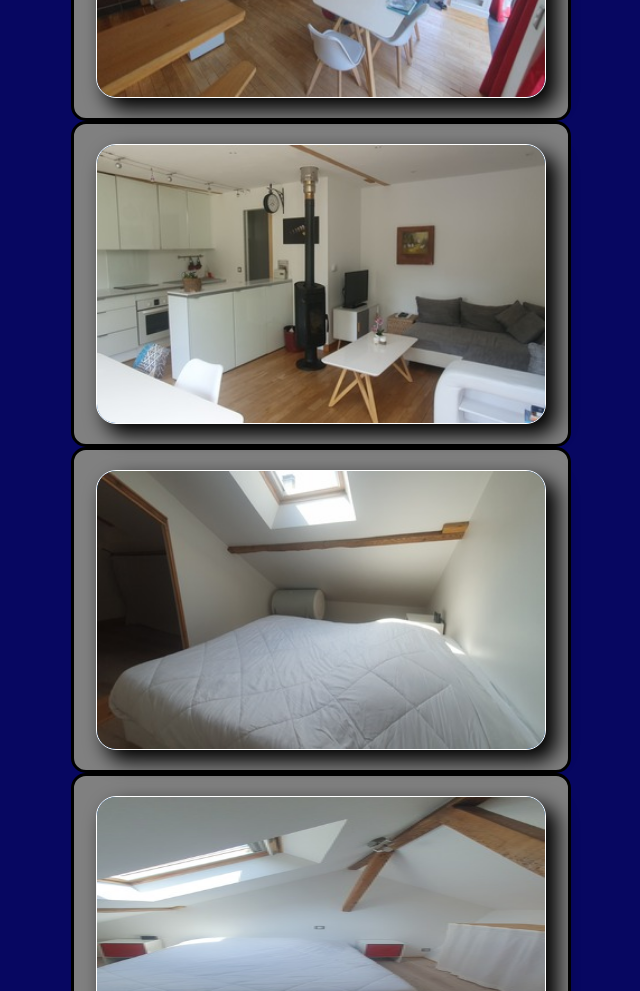
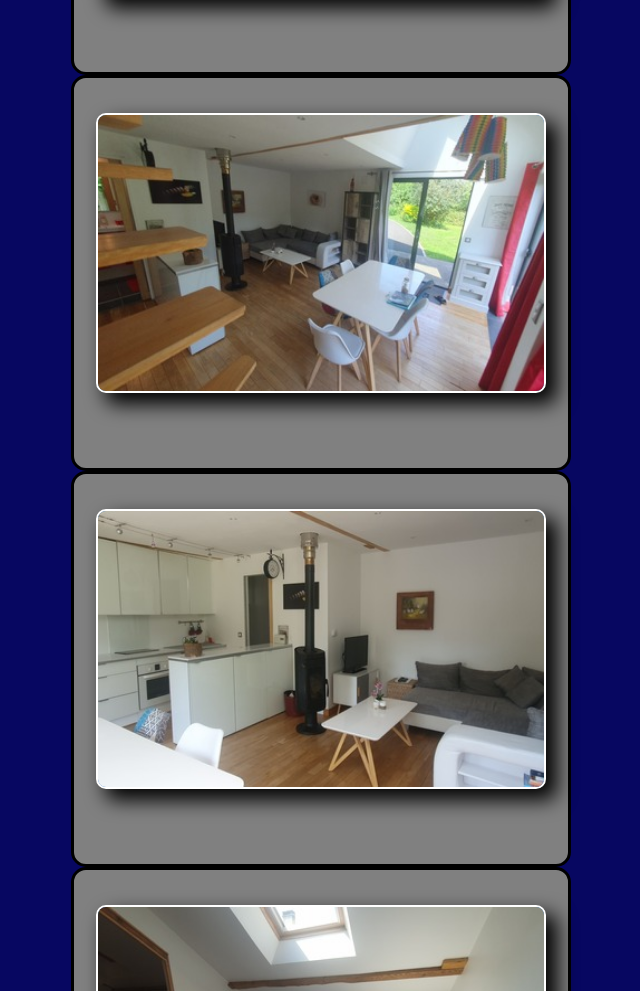
Before and after one commit to HUBERTBRICAU/slider, a plain HTML site: page index.html in a window 1280 px wide. Shown: the part 5274-6265 px from the top of the page, without its empty margins (319-959 px from the left). Drawn offline with Linux system fonts and the light colour scheme.

Commit message:
Revert "1607"
This reverts commit 8bf081be72857111d89f8a6ab5809f4652681949.

```diff
--- a/index.html
+++ b/index.html
@@ -55,40 +55,40 @@
       <div class="slider-wrapper">
         <div class="entete">Le chalet</div>
         <div class="card-list">
-          <div class="card-item2">
-            <img src="chalet/arrivee.jpg" alt="" class="user-image2" />
+          <div class="card-item">
+            <img src="chalet/arrivee.jpg" alt="" class="user-image" />
             <!-- <h2 class="user-name">Le carolo</h2> -->
           </div>
-          <div class="card-item2">
-            <img src="chalet/baie.jpg" alt="" class="user-image2" />
+          <div class="card-item">
+            <img src="chalet/baie.jpg" alt="" class="user-image" />
             <!-- <h2 class="user-name">Les ardoises</h2> -->
           </div>
-          <div class="card-item2">
-            <img src="chalet/generale.jpg" alt="" class="user-image2" />
+          <div class="card-item">
+            <img src="chalet/generale.jpg" alt="" class="user-image" />
             <!-- <h2 class="user-name">La brioche</h2> -->
           </div>
-          <div class="card-item2">
-            <img src="chalet/escalier.jpg" alt="" class="user-image2" />
+          <div class="card-item">
+            <img src="chalet/escalier.jpg" alt="" class="user-image" />
             <!-- <h2 class="user-name">La bière</h2> -->
           </div>
-          <div class="card-item2">
-            <img src="chalet/vueduhaut.jpg" alt="" class="user-image2" />
+          <div class="card-item">
+            <img src="chalet/vueduhaut.jpg" alt="" class="user-image" />
             <!-- <h2 class="user-name">La cacasse...</h2> -->
           </div>
-          <div class="card-item2">
-            <img src="chalet/VUEeNSEMBLE.jpg" alt="" class="user-image2" />
+          <div class="card-item">
+            <img src="chalet/VUEeNSEMBLE.jpg" alt="" class="user-image" />
             <!-- <h2 class="user-name">La brioche</h2> -->
           </div>
-          <div class="card-item2">
-            <img src="chalet/chambre2.jpg" alt="" class="user-image2" />
+          <div class="card-item">
+            <img src="chalet/chambre2.jpg" alt="" class="user-image" />
             <!-- <h2 class="user-name">La cacasse...</h2> -->
           </div>
-          <div class="card-item2">
-            <img src="chalet/chambre.jpg" alt="" class="user-image2" />
+          <div class="card-item">
+            <img src="chalet/chambre.jpg" alt="" class="user-image" />
             <!-- <h2 class="user-name">Le gâteau mollet</h2> -->
           </div>
-          <div class="card-item2">
-            <img src="chalet/sallleDeBains.jpg" alt="" class="user-image2" />
+          <div class="card-item">
+            <img src="chalet/sallleDeBains.jpg" alt="" class="user-image" />
             <!-- <h2 class="user-name">Le boudin blanc</h2> -->
           </div>
       </div>
--- a/style.css
+++ b/style.css
@@ -66,24 +66,12 @@ h4{
 }
 
 /* ============================================================== */
-.card-list .card-item2 {
-  color: #fff;
-  width: 500px;
-  padding: 20px;
-  display: flex;
-  flex-direction: column;
-  align-items: center;
-  justify-content: center;
-  background-color: gray;
-  border-radius: 15px;
-  border: solid black 3px;
-}
-.container2 .card-list .card-item2 .user-image2 {
+.container2 .card-list .card-item .user-image {
   width: 450px;
   height: 280px;
-  border: bred 2px solid;
-  border-radius: 20px;
-  border: solid 1px white ;
+  border-radius: 10px;
+  margin-bottom: 40px;
+  border: solid 2px white ;
 	box-shadow: 10px 10px 20px 1px rgba(0, 0, 0, 1);
 	-webkit-box-shadow: 10px 10px 20px 1px rgba(0, 0, 0, 1);
 	-moz-box-shadow: 10px 10px 20px 1px rgba(0, 0, 0, 1);
```
